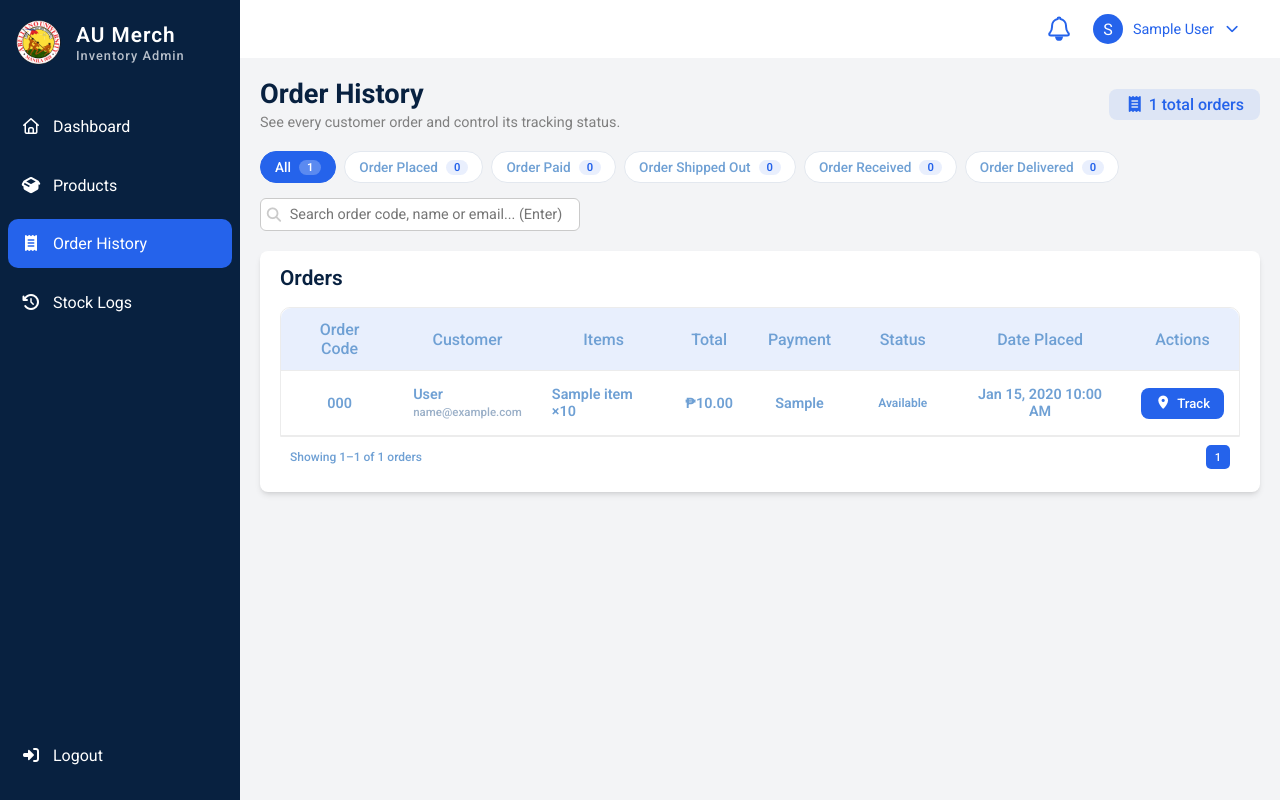
After one commit to jadriendev/au-merch, a PHP site: page /Inventory/order_history.php in a window 1280 px wide. The commit adds this page. Run offline with PHP 8.4, Linux system fonts and the light colour scheme; the visitor is signed in with stand-in values (Sample User, id 1); tables that the repository leaves empty or names only in its code hold one stand-in row (values such as "Sample post").

Commit message:
pogi ni jballs

```diff
--- /dev/null
+++ b/Inventory/css/order_history.css
@@ -0,0 +1,410 @@
+.oh-toolbar {
+    display: flex;
+    align-items: center;
+    justify-content: space-between;
+    flex-wrap: wrap;
+    gap: 15px;
+}
+
+.oh-tabs {
+    display: flex;
+    flex-wrap: wrap;
+    gap: 8px;
+}
+
+.oh-tab {
+    display: inline-flex;
+    align-items: center;
+    gap: 8px;
+    text-decoration: none;
+    font-size: .85rem;
+    font-weight: 500;
+    color: #6fa0d4;
+    background: white;
+    border: 1px solid #e3e8ef;
+    padding: 7px 14px;
+    border-radius: 999px;
+    transition: all .2s;
+}
+
+.oh-tab span {
+    font-size: .70rem;
+    font-weight: 600;
+    background: rgba(37, 99, 235, 0.1);
+    color: #2563eb;
+    padding: 1px 8px;
+    border-radius: 999px;
+}
+
+.oh-tab:hover {
+    border-color: #2563eb;
+    color: #2563eb;
+}
+
+.oh-tab.active-tab {
+    background: #2563eb;
+    border-color: #2563eb;
+    color: white;
+}
+
+.oh-tab.active-tab span {
+    background: rgba(255, 255, 255, .25);
+    color: white;
+}
+
+.oh-search {
+    flex: 0 1 320px;
+    min-width: 220px;
+}
+
+.oh-search .search-input input[type="text"] {
+    background: white;
+}
+
+.oh-left {
+    text-align: left !important;
+}
+
+.oh-sub {
+    font-size: .72rem;
+    font-weight: 500;
+    color: #9bb0c8;
+}
+
+.oh-btn {
+    display: inline-flex;
+    align-items: center;
+    gap: 6px;
+    border: none;
+    cursor: pointer;
+    font-size: .82rem;
+    font-weight: 500;
+    color: white;
+    background: #2563eb;
+    padding: 8px 14px;
+    border-radius: 8px;
+    transition: all .2s;
+}
+
+.oh-btn:hover {
+    background: #1953d1;
+    transform: translateY(-2px);
+}
+
+.oh-badge {
+    display: inline-block;
+    padding: 5px 12px;
+    border-radius: 999px;
+    font-size: .75rem;
+    font-weight: 600;
+    white-space: nowrap;
+}
+
+.oh-placed    { background: #fff3cd; color: #d97706; }
+.oh-paid      { background: #e5f0ff; color: #2563eb; }
+.oh-shipped   { background: #ede9fe; color: #7c3aed; }
+.oh-received  { background: #cffafe; color: #0e7490; }
+.oh-delivered { background: #dff7ee; color: #0f9f6e; }
+
+.oh-modal {
+    margin: auto;
+    border: none;
+    border-radius: 14px;
+    padding: 0;
+    width: min(780px, 94vw);
+    max-height: 90vh;
+    box-shadow: 0 20px 40px rgba(8, 33, 64, .25);
+    color: #082140;
+}
+
+.oh-modal::backdrop {
+    background: rgba(8, 33, 64, .55);
+}
+
+.oh-modal-body {
+    padding: 22px 26px 26px;
+}
+
+.oh-modal-head {
+    display: flex;
+    align-items: flex-start;
+    justify-content: space-between;
+    gap: 12px;
+    padding-bottom: 14px;
+    border-bottom: 1px solid #ececec;
+}
+
+.oh-modal-head h2 {
+    font-size: 1.4rem;
+    font-weight: 700;
+}
+
+.oh-modal-head-right {
+    display: flex;
+    align-items: center;
+    gap: 12px;
+}
+
+.oh-close {
+    border: none;
+    background: #f3f4f6;
+    color: #6b7280;
+    width: 32px;
+    height: 32px;
+    border-radius: 50%;
+    cursor: pointer;
+    transition: all .2s;
+}
+
+.oh-close:hover {
+    background: #fecaca;
+    color: #dc2626;
+}
+
+.oh-h3 {
+    font-size: .95rem;
+    font-weight: 600;
+    margin: 20px 0 10px;
+}
+
+.oh-steps-wrap {
+    overflow-x: auto;
+    padding-bottom: 4px;
+}
+
+.oh-steps {
+    display: flex;
+    list-style: none;
+    min-width: 520px;
+}
+
+.oh-step {
+    flex: 1;
+    position: relative;
+    text-align: center;
+    padding-top: 38px;
+    color: #9bb0c8;
+}
+
+.oh-step::before {
+    content: "";
+    position: absolute;
+    top: 13px;
+    left: -50%;
+    width: 100%;
+    height: 3px;
+    background: #e5e7eb;
+}
+
+.oh-step:first-child::before {
+    display: none;
+}
+
+.oh-dot {
+    position: absolute;
+    top: 0;
+    left: 50%;
+    transform: translateX(-50%);
+    z-index: 1;
+    width: 28px;
+    height: 28px;
+    border-radius: 50%;
+    background: #e5e7eb;
+    color: #9bb0c8;
+    display: flex;
+    align-items: center;
+    justify-content: center;
+    font-size: .72rem;
+}
+
+.oh-step b {
+    display: block;
+    font-size: .76rem;
+    font-weight: 600;
+}
+
+.oh-step small {
+    display: block;
+    font-size: .68rem;
+    margin-top: 2px;
+}
+
+.oh-step.done {
+    color: #082140;
+}
+
+.oh-step.done::before {
+    background: #2563eb;
+}
+
+.oh-step.done .oh-dot {
+    background: #2563eb;
+    color: white;
+}
+
+.oh-step.current .oh-dot {
+    box-shadow: 0 0 0 5px rgba(37, 99, 235, .2);
+}
+
+.oh-form {
+    margin-top: 18px;
+    background: #f8fafc;
+    border: 1px solid #e3e8ef;
+    border-radius: 10px;
+    padding: 14px;
+}
+
+.oh-form-row {
+    display: flex;
+    align-items: flex-end;
+    flex-wrap: wrap;
+    gap: 12px;
+}
+
+.oh-form label {
+    display: flex;
+    flex-direction: column;
+    gap: 5px;
+    font-size: .78rem;
+    font-weight: 600;
+}
+
+.oh-form label small {
+    font-weight: 400;
+    color: #9bb0c8;
+}
+
+.oh-grow {
+    flex: 1;
+    min-width: 180px;
+}
+
+.oh-form select,
+.oh-form input[type="text"] {
+    font-size: .88rem;
+    padding: 8px 10px;
+    border: 1px solid #cacaca;
+    border-radius: 6px;
+    background: white;
+    width: 100%;
+}
+
+.oh-form input[type="text"] {
+    padding-left: 10px;
+}
+
+.oh-form select:focus {
+    outline: none;
+    border: 2px solid #2563eb;
+}
+
+.oh-save {
+    border: none;
+    cursor: pointer;
+    font-size: .88rem;
+    font-weight: 500;
+    color: white;
+    background: #2563eb;
+    padding: 9px 22px;
+    border-radius: 8px;
+    transition: background .2s;
+}
+
+.oh-save:hover {
+    background: #1953d1;
+}
+
+.oh-cols {
+    display: grid;
+    grid-template-columns: 1fr 1fr;
+    gap: 24px;
+}
+
+.oh-info {
+    font-size: .85rem;
+    line-height: 1.7;
+    color: #4b5563;
+}
+
+.oh-info b {
+    color: #082140;
+}
+
+.oh-log {
+    list-style: none;
+    display: flex;
+    flex-direction: column;
+    gap: 10px;
+    max-height: 190px;
+    overflow-y: auto;
+}
+
+.oh-log li {
+    display: flex;
+    flex-direction: column;
+    align-items: flex-start;
+    gap: 3px;
+    padding-left: 12px;
+    border-left: 3px solid #e3e8ef;
+    font-size: .8rem;
+    color: #4b5563;
+}
+
+.oh-log small {
+    font-size: .70rem;
+    color: #9bb0c8;
+}
+
+.oh-items {
+    overflow-x: auto;
+    border: 1px solid #ececec;
+    border-radius: 10px;
+}
+
+.oh-items table {
+    width: 100%;
+    border-collapse: collapse;
+    font-size: .84rem;
+}
+
+.oh-items th {
+    background: rgba(37, 99, 235, 0.1);
+    color: #6fa0d4;
+    font-weight: 500;
+    padding: 9px 12px;
+    text-align: left;
+}
+
+.oh-items td {
+    padding: 9px 12px;
+    border-top: 1px solid #ececec;
+}
+
+.oh-items tfoot td {
+    text-align: right;
+    color: #6b7280;
+}
+
+.oh-items tfoot td:last-child,
+.oh-items tbody td:last-child {
+    text-align: right;
+}
+
+.oh-items .oh-total td {
+    font-weight: 700;
+    color: #082140;
+}
+
+@media (max-width: 640px) {
+    .oh-cols {
+        grid-template-columns: 1fr;
+    }
+
+    .oh-modal-body {
+        padding: 18px 16px 20px;
+    }
+
+    .oh-search {
+        flex-basis: 100%;
+    }
+}
--- a/Inventory/layout_top.php
+++ b/Inventory/layout_top.php
@@ -4,6 +4,7 @@ $active = $active ?? '';
 $nav = [
     'dashboard' => ['dashboard.php', 'far fa-house', 'Dashboard'],
     'products'  => ['products.php', 'fa fa-box-open', 'Products'],
+    'order_history' => ['order_history.php', 'fa fa-receipt', 'Order History'],
     'logs'      => ['logs.php', 'fa fa-clock-rotate-left', 'Stock Logs'],
 ];
 $initial = strtoupper(substr($_SESSION['first_name'] ?? 'A', 0, 1));
@@ -22,6 +23,7 @@ $flash   = pull_flash();
     <link rel="stylesheet" href="https://cdnjs.cloudflare.com/ajax/libs/font-awesome/7.3.0/css/all.min.css" crossorigin="anonymous" referrerpolicy="no-referrer">
     <link rel="stylesheet" href="css/<?= e($css) ?>.css">
     <link rel="stylesheet" href="css/inventory.css">
+    <?php if (!empty($extra_css)): ?><link rel="stylesheet" href="css/<?= e($extra_css) ?>.css"><?php endif; ?>
     <title><?= e($title ?? 'Admin') ?> | AU Merch</title>
 </head>
 <body>
--- /dev/null
+++ b/Inventory/order_history.php
@@ -0,0 +1,327 @@
+<?php
+require 'config.php';
+require_admin();
+
+const OH_STATUSES = [
+    'placed'    => 'Order Placed',
+    'paid'      => 'Order Paid',
+    'shipped'   => 'Order Shipped Out',
+    'received'  => 'Order Received',
+    'delivered' => 'Order Delivered',
+];
+const OH_ICONS = [
+    'placed'    => 'fa-cart-shopping',
+    'paid'      => 'fa-peso-sign',
+    'shipped'   => 'fa-truck',
+    'received'  => 'fa-box-open',
+    'delivered' => 'fa-circle-check',
+];
+
+function oh_badge(string $s): string {
+    return '<span class="oh-badge oh-' . e($s) . '">' . e(OH_STATUSES[$s] ?? ucfirst($s)) . '</span>';
+}
+function oh_payment(string $p): string {
+    $map = ['cod' => 'Cash on Delivery', 'gcash' => 'GCash', 'maya' => 'Maya', 'card' => 'Card'];
+    return $map[strtolower($p)] ?? ($p === '' ? '—' : ucfirst($p));
+}
+function oh_date(?string $d): string {
+    return $d ? date('M d, Y h:i A', strtotime($d)) : '—';
+}
+
+if ($_SERVER['REQUEST_METHOD'] === 'POST') {
+    check_csrf();
+    $id   = (int)($_POST['order_id'] ?? 0);
+    $new  = (string)($_POST['status'] ?? '');
+    $note = trim((string)($_POST['note'] ?? ''));
+    parse_str((string)($_POST['qs'] ?? ''), $back);
+    $dest = 'order_history.php' . ($back ? '?' . http_build_query($back) : '');
+
+    if (!isset(OH_STATUSES[$new])) {
+        flash('Invalid status.', 'err');
+    } elseif (mb_strlen($note) > 255) {
+        flash('Note is too long (max 255 characters).', 'err');
+    } else {
+        try {
+            $pdo->beginTransaction();
+            $cur = $pdo->prepare('SELECT status FROM tbl_orders WHERE order_id = ? FOR UPDATE');
+            $cur->execute([$id]);
+            $old = $cur->fetchColumn();
+            if ($old === false) {
+                $pdo->rollBack();
+                flash('Order not found.', 'err');
+            } elseif ($old === $new) {
+                $pdo->rollBack();
+                flash('That order is already "' . OH_STATUSES[$new] . '".', 'err');
+            } else {
+
+                $pdo->prepare("UPDATE tbl_orders
+                               SET status = ?, confirmed_at = CASE WHEN ? = 'paid' AND confirmed_at IS NULL THEN NOW() ELSE confirmed_at END
+                               WHERE order_id = ?")
+                    ->execute([$new, $new, $id]);
+                $pdo->prepare('INSERT INTO tbl_order_status_history (order_id, status, note, changed_by) VALUES (?, ?, ?, ?)')
+                    ->execute([$id, $new, $note !== '' ? $note : 'Status changed to ' . OH_STATUSES[$new], (int)$_SESSION['admin_id']]);
+                $pdo->commit();
+                flash('Order status updated to "' . OH_STATUSES[$new] . '".');
+            }
+        } catch (PDOException $ex) {
+            if ($pdo->inTransaction()) $pdo->rollBack();
+            flash('Could not update the order status.', 'err');
+        }
+    }
+    header('Location: ' . $dest);
+    exit;
+}
+
+$q    = trim((string)($_GET['q'] ?? ''));
+$st   = (string)($_GET['status'] ?? '');
+if (!isset(OH_STATUSES[$st])) $st = '';
+$per  = 10;
+$page = max(1, (int)($_GET['page'] ?? 1));
+
+$where = [];
+$args  = [];
+if ($q !== '') {
+    $where[] = '(o.order_code LIKE ? OR o.fullname LIKE ? OR o.email LIKE ?)';
+    array_push($args, "%$q%", "%$q%", "%$q%");
+}
+if ($st !== '') { $where[] = 'o.status = ?'; $args[] = $st; }
+$w = $where ? 'WHERE ' . implode(' AND ', $where) : '';
+
+$counts = array_fill_keys(array_keys(OH_STATUSES), 0);
+foreach ($pdo->query('SELECT status, COUNT(*) AS c FROM tbl_orders GROUP BY status') as $r) $counts[$r['status']] = (int)$r['c'];
+$allCount = array_sum($counts);
+
+$cnt = $pdo->prepare("SELECT COUNT(*) FROM tbl_orders o $w");
+$cnt->execute($args);
+$total = (int)$cnt->fetchColumn();
+$page  = min($page, max(1, (int)ceil($total / $per)));
+$off   = ($page - 1) * $per;
+
+$list = $pdo->prepare("SELECT o.* FROM tbl_orders o $w ORDER BY o.created_at DESC, o.order_id DESC LIMIT $per OFFSET $off");
+$list->execute($args);
+$orders = $list->fetchAll();
+
+$items = $hist = [];
+if ($orders) {
+    $ids = array_column($orders, 'order_id');
+    $in  = implode(',', array_fill(0, count($ids), '?'));
+    $s = $pdo->prepare("SELECT * FROM tbl_order_items WHERE order_id IN ($in) ORDER BY item_id");
+    $s->execute($ids);
+    foreach ($s as $r) $items[$r['order_id']][] = $r;
+    $s = $pdo->prepare("SELECT * FROM tbl_order_status_history WHERE order_id IN ($in) ORDER BY created_at, history_id");
+    $s->execute($ids);
+    foreach ($s as $r) $hist[$r['order_id']][] = $r;
+}
+
+function oh_tab_url(string $q, string $status): string {
+    $qs = array_filter(['q' => $q, 'status' => $status], fn($v) => $v !== '');
+    return 'order_history.php' . ($qs ? '?' . http_build_query($qs) : '');
+}
+
+$title = 'Order History'; $css = 'dashboard'; $extra_css = 'order_history'; $active = 'order_history';
+require 'layout_top.php';
+?>
+        <section class="top">
+            <div class="max">
+                <div class="greet">
+                    <h1>
+                        <span>Order History</span>
+                        <span>See every customer order and control its tracking status.</span>
+                    </h1>
+                    <div class="date"><i class="fa fa-receipt"></i> <?= number_format($allCount) ?> total orders</div>
+                </div>
+            </div>
+        </section>
+
+        <section>
+            <div class="max">
+                <div class="oh-toolbar">
+                    <div class="oh-tabs">
+                        <a href="<?= e(oh_tab_url($q, '')) ?>" class="oh-tab<?= $st === '' ? ' active-tab' : '' ?>">All <span><?= $allCount ?></span></a>
+                        <?php foreach (OH_STATUSES as $k => $label): ?>
+                        <a href="<?= e(oh_tab_url($q, $k)) ?>" class="oh-tab<?= $st === $k ? ' active-tab' : '' ?>"><?= e($label) ?> <span><?= $counts[$k] ?></span></a>
+                        <?php endforeach; ?>
+                    </div>
+                    <form method="get" class="oh-search">
+                        <?php if ($st !== ''): ?><input type="hidden" name="status" value="<?= e($st) ?>"><?php endif; ?>
+                        <div class="search-input">
+                            <i class="fa fa-magnifying-glass"></i>
+                            <input type="text" name="q" value="<?= e($q) ?>" placeholder="Search order code, name or email... (Enter)">
+                        </div>
+                    </form>
+                </div>
+            </div>
+        </section>
+
+        <section>
+            <div class="max">
+                <div class="recent-order">
+                    <div class="head"><h1>Orders</h1></div>
+                    <div class="table-2">
+                        <table>
+                            <thead>
+                                <tr>
+                                    <th class="left-radius">Order Code</th>
+                                    <th>Customer</th>
+                                    <th>Items</th>
+                                    <th>Total</th>
+                                    <th>Payment</th>
+                                    <th>Status</th>
+                                    <th>Date Placed</th>
+                                    <th class="right-radius">Actions</th>
+                                </tr>
+                            </thead>
+                            <tbody>
+                            <?php foreach ($orders as $o):
+                                $oid = (int)$o['order_id'];
+                                $its = $items[$oid] ?? [];
+                                $units = array_sum(array_column($its, 'quantity'));
+                            ?>
+                                <tr>
+                                    <td class="color-change"><?= e($o['order_code'] ?? '#' . $oid) ?></td>
+                                    <td class="oh-left"><?= e($o['fullname']) ?><br><small class="oh-sub"><?= e($o['email']) ?></small></td>
+                                    <td class="oh-left">
+                                        <?php if ($its): ?>
+                                            <?= e($its[0]['product_name']) ?> &times;<?= (int)$its[0]['quantity'] ?>
+                                            <?php if (count($its) > 1): ?><br><small class="oh-sub">+<?= count($its) - 1 ?> more &middot; <?= (int)$units ?> units</small><?php endif; ?>
+                                        <?php else: ?>—<?php endif; ?>
+                                    </td>
+                                    <td><?= peso($o['total']) ?></td>
+                                    <td><?= e(oh_payment((string)$o['payment'])) ?></td>
+                                    <td><?= oh_badge($o['status']) ?></td>
+                                    <td><?= e(oh_date($o['created_at'])) ?></td>
+                                    <td>
+                                        <button type="button" class="oh-btn" data-open="oh-<?= $oid ?>"><i class="fa fa-location-dot"></i> Track</button>
+                                    </td>
+                                </tr>
+                            <?php endforeach; ?>
+                            <?php if (!$orders): ?>
+                                <tr><td colspan="8">No orders found.</td></tr>
+                            <?php endif; ?>
+                            </tbody>
+                        </table>
+                    </div>
+                    <?php pager($total, $page, $per, 'orders'); ?>
+                </div>
+            </div>
+        </section>
+
+        <?php foreach ($orders as $o):
+            $oid     = (int)$o['order_id'];
+            $its     = $items[$oid] ?? [];
+            $keys    = array_keys(OH_STATUSES);
+            $reached = (int)array_search($o['status'], $keys, true);
+            $when    = [];
+            foreach ($hist[$oid] ?? [] as $h) $when[$h['status']] = $h['created_at'];
+            if (!isset($when['placed'])) $when['placed'] = $o['created_at'];
+        ?>
+        <dialog class="oh-modal" id="oh-<?= $oid ?>">
+            <div class="oh-modal-body">
+                <div class="oh-modal-head">
+                    <div>
+                        <h2><?= e($o['order_code'] ?? '#' . $oid) ?></h2>
+                        <small class="oh-sub">Placed <?= e(oh_date($o['created_at'])) ?></small>
+                    </div>
+                    <div class="oh-modal-head-right">
+                        <?= oh_badge($o['status']) ?>
+                        <button type="button" class="oh-close" data-close aria-label="Close"><i class="fa fa-xmark"></i></button>
+                    </div>
+                </div>
+
+                <h3 class="oh-h3">Tracking</h3>
+                <div class="oh-steps-wrap">
+                    <ol class="oh-steps">
+                        <?php foreach ($keys as $i => $k): ?>
+                        <li class="oh-step<?= $i <= $reached ? ' done' : '' ?><?= $i === $reached ? ' current' : '' ?>">
+                            <span class="oh-dot"><i class="fa <?= e(OH_ICONS[$k]) ?>"></i></span>
+                            <b><?= e(OH_STATUSES[$k]) ?></b>
+                            <small><?= isset($when[$k]) && $i <= $reached ? e(date('M d, h:i A', strtotime($when[$k]))) : '&nbsp;' ?></small>
+                        </li>
+                        <?php endforeach; ?>
+                    </ol>
+                </div>
+
+                <form method="post" class="oh-form">
+                    <?= csrf_field() ?>
+                    <input type="hidden" name="order_id" value="<?= $oid ?>">
+                    <input type="hidden" name="qs" value="<?= e($_SERVER['QUERY_STRING'] ?? '') ?>">
+                    <div class="oh-form-row">
+                        <label>
+                            <span>Update status</span>
+                            <select name="status">
+                                <?php foreach (OH_STATUSES as $k => $label): ?>
+                                <option value="<?= e($k) ?>" <?= $o['status'] === $k ? 'selected' : '' ?>><?= e($label) ?></option>
+                                <?php endforeach; ?>
+                            </select>
+                        </label>
+                        <label class="oh-grow">
+                            <span>Note <small>(optional, shown in the history)</small></span>
+                            <input type="text" name="note" maxlength="255" placeholder="e.g. Handed to courier, ref #12345">
+                        </label>
+                        <button type="submit" class="oh-save">Save</button>
+                    </div>
+                </form>
+
+                <div class="oh-cols">
+                    <div>
+                        <h3 class="oh-h3">Customer &amp; Shipping</h3>
+                        <p class="oh-info">
+                            <b><?= e($o['fullname']) ?></b><br>
+                            <?= e($o['email']) ?><br>
+                            <?= e($o['contact']) ?><br>
+                            <?= e($o['address']) ?>, <?= e($o['city']) ?>, <?= e($o['province']) ?> <?= e($o['postal']) ?><br>
+                            Payment: <?= e(oh_payment((string)$o['payment'])) ?>
+                            <?php if ($o['confirmed_at']): ?><br>Confirmed: <?= e(oh_date($o['confirmed_at'])) ?><?php endif; ?>
+                        </p>
+                    </div>
+                    <div>
+                        <h3 class="oh-h3">Status History</h3>
+                        <ul class="oh-log">
+                            <?php foreach (array_reverse($hist[$oid] ?? []) as $h): ?>
+                            <li>
+                                <?= oh_badge($h['status']) ?>
+                                <span><?= e($h['note'] ?? '') ?></span>
+                                <small><?= e(oh_date($h['created_at'])) ?></small>
+                            </li>
+                            <?php endforeach; ?>
+                            <?php if (empty($hist[$oid])): ?><li><span>No tracking activity yet.</span></li><?php endif; ?>
+                        </ul>
+                    </div>
+                </div>
+
+                <h3 class="oh-h3">Items</h3>
+                <div class="oh-items">
+                    <table>
+                        <thead><tr><th>Product</th><th>Size / Color</th><th>Qty</th><th>Price</th><th>Subtotal</th></tr></thead>
+                        <tbody>
+                        <?php foreach ($its as $it): ?>
+                            <tr>
+                                <td><?= e($it['product_name']) ?></td>
+                                <td><?= e(trim($it['size'] . ' / ' . $it['color'], ' /') ?: '—') ?></td>
+                                <td><?= (int)$it['quantity'] ?></td>
+                                <td><?= peso($it['unit_price']) ?></td>
+                                <td><?= peso($it['subtotal']) ?></td>
+                            </tr>
+                        <?php endforeach; ?>
+                        <?php if (!$its): ?><tr><td colspan="5">No items recorded for this order.</td></tr><?php endif; ?>
+                        </tbody>
+                        <tfoot>
+                            <tr><td colspan="4">Subtotal</td><td><?= peso($o['subtotal']) ?></td></tr>
+                            <tr><td colspan="4">Shipping</td><td><?= peso($o['shipping_fee']) ?></td></tr>
+                            <tr class="oh-total"><td colspan="4">Total</td><td><?= peso($o['total']) ?></td></tr>
+                        </tfoot>
+                    </table>
+                </div>
+            </div>
+        </dialog>
+        <?php endforeach; ?>
+
+        <script>
+            document.querySelectorAll('[data-open]').forEach(btn =>
+                btn.addEventListener('click', () => document.getElementById(btn.dataset.open).showModal()));
+            document.querySelectorAll('.oh-modal').forEach(dlg => {
+                dlg.addEventListener('click', ev => { if (ev.target === dlg) dlg.close(); });
+                dlg.querySelectorAll('[data-close]').forEach(b => b.addEventListener('click', () => dlg.close()));
+            });
+        </script>
+<?php require 'layout_bottom.php'; ?>
```
